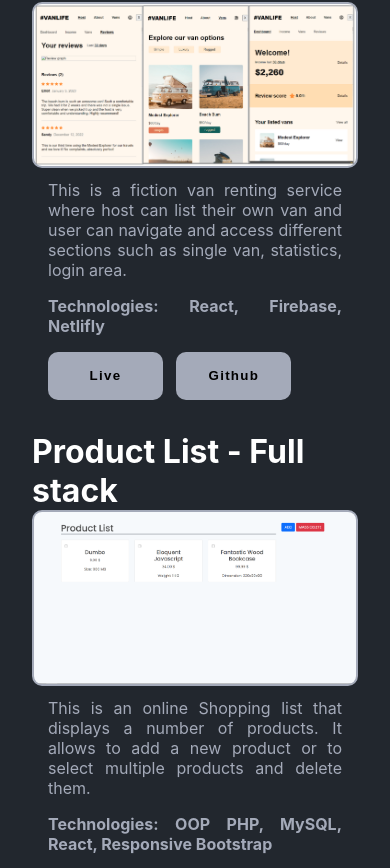
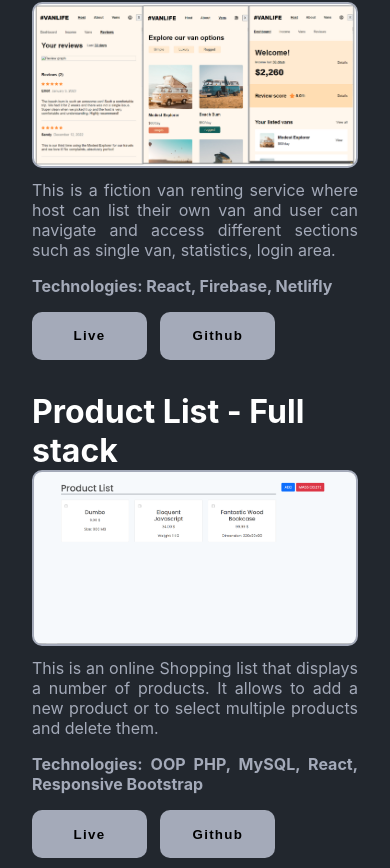
Before and after one commit to mrmatteorusso/portfolio-website, a React (Create React App) app: page /projects in a window 390 px wide. Shown: the part 1179-2047 px from the top of the page. Built offline with nearby package versions, Linux system fonts and the light colour scheme.

Commit message:
project-item-text deleted padding on mobile version

```diff
--- a/src/index.css
+++ b/src/index.css
@@ -231,7 +231,7 @@ button:hover {
   flex-direction: column;
   align-items: flex-start;
   justify-content: space-between;
-  padding: 0 1rem;
+  /* padding: 0 1rem; */
 }
 
 /* contact-me */
```
